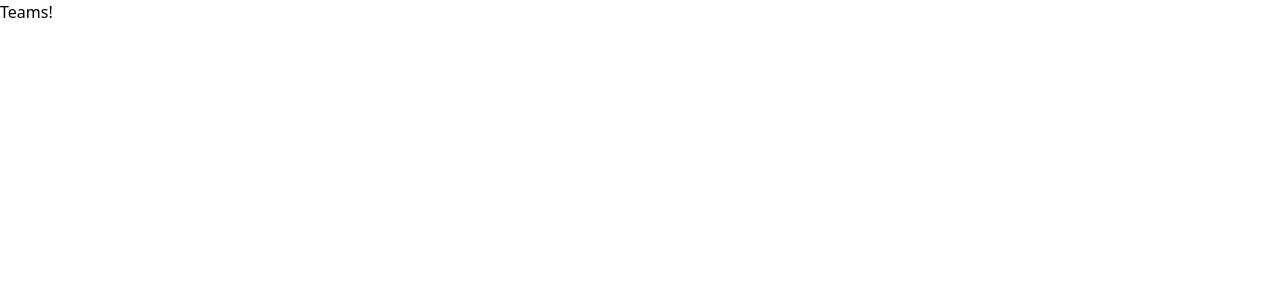
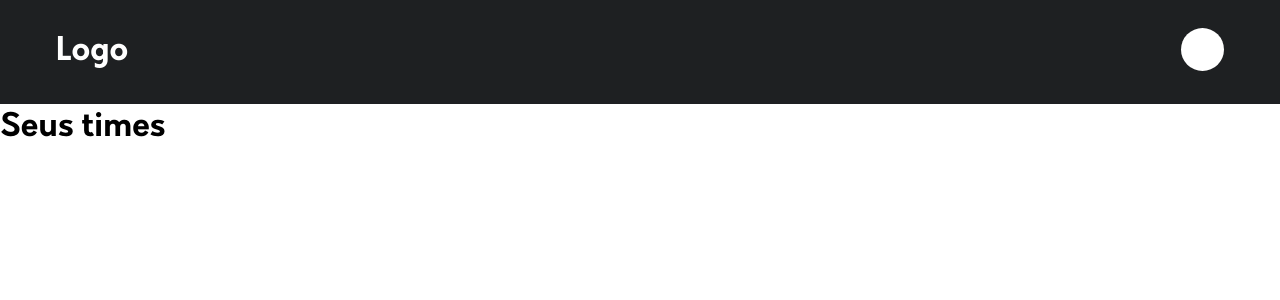
Before and after one commit to emanusantos/SGPP_FRONT, a React (Vite) app: page /teams in a window 1280 px wide. Shown: the top 300 px of the page. Built offline with nearby package versions, Linux system fonts and the light colour scheme.

Commit message:
feat: PageHeader component

```diff
--- /dev/null
+++ b/src/components/PageHeader/index.tsx
@@ -0,0 +1,9 @@
+export function PageHeader() {
+  return (
+    <header className="flex justify-between bg-primary py-7 px-14">
+      <h1 className="h1 text-white">Logo</h1>
+
+      <div className="w-[2.6875rem] h-[2.6875rem] rounded-full bg-white" />
+    </header>
+  );
+}
--- a/src/components/index.ts
+++ b/src/components/index.ts
@@ -1,2 +1,3 @@
 export { Button } from "./Button";
 export { Input } from "./Input";
+export { PageHeader } from "./PageHeader";
--- a/src/index.css
+++ b/src/index.css
@@ -44,3 +44,9 @@ body {
 @tailwind base;
 @tailwind components;
 @tailwind utilities;
+
+@layer components {
+  .h1 {
+    @apply font-orkneyBold text-[2rem];
+  }
+}
--- a/src/routes/Teams/index.tsx
+++ b/src/routes/Teams/index.tsx
@@ -1,3 +1,11 @@
+import { PageHeader } from "@components";
+
 export function Teams() {
-  return <main>Teams!</main>;
+  return (
+    <main>
+      <PageHeader />
+
+      <h1 className="h1">Seus times</h1>
+    </main>
+  );
 }
```
